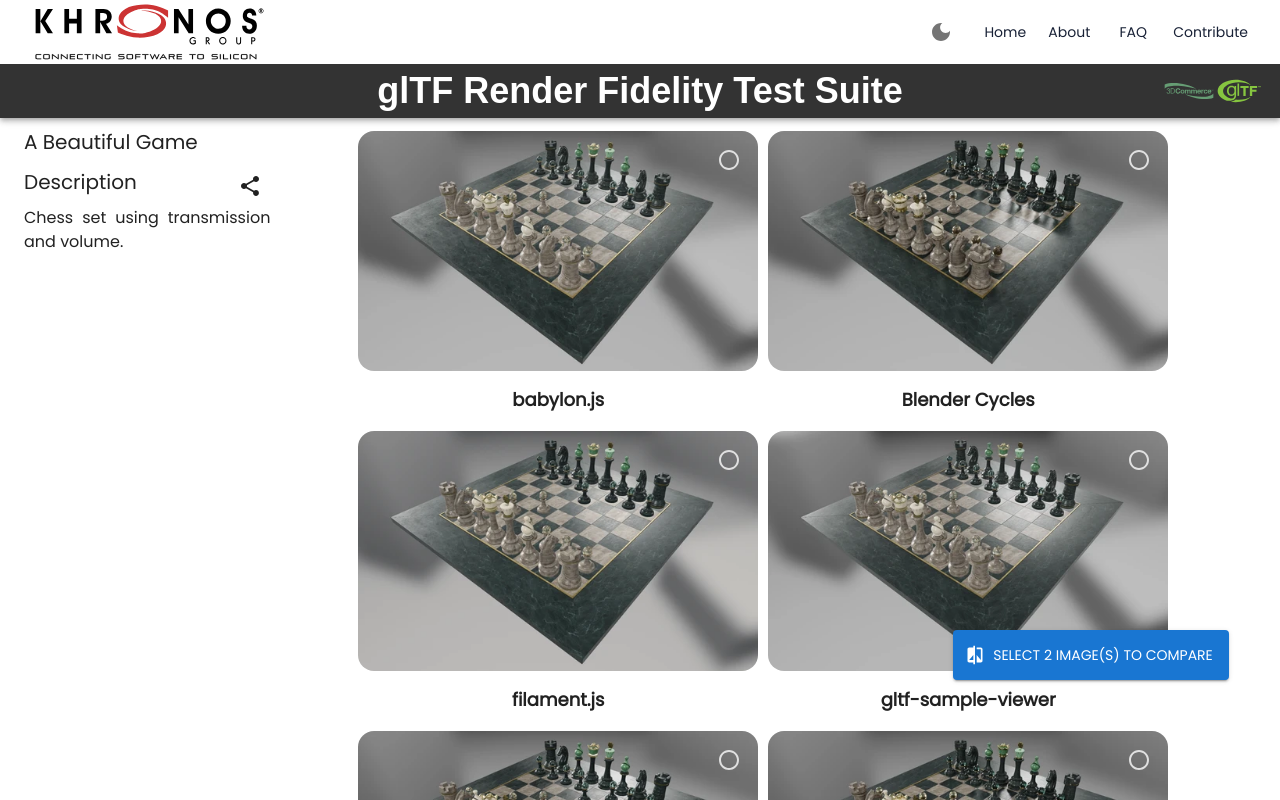
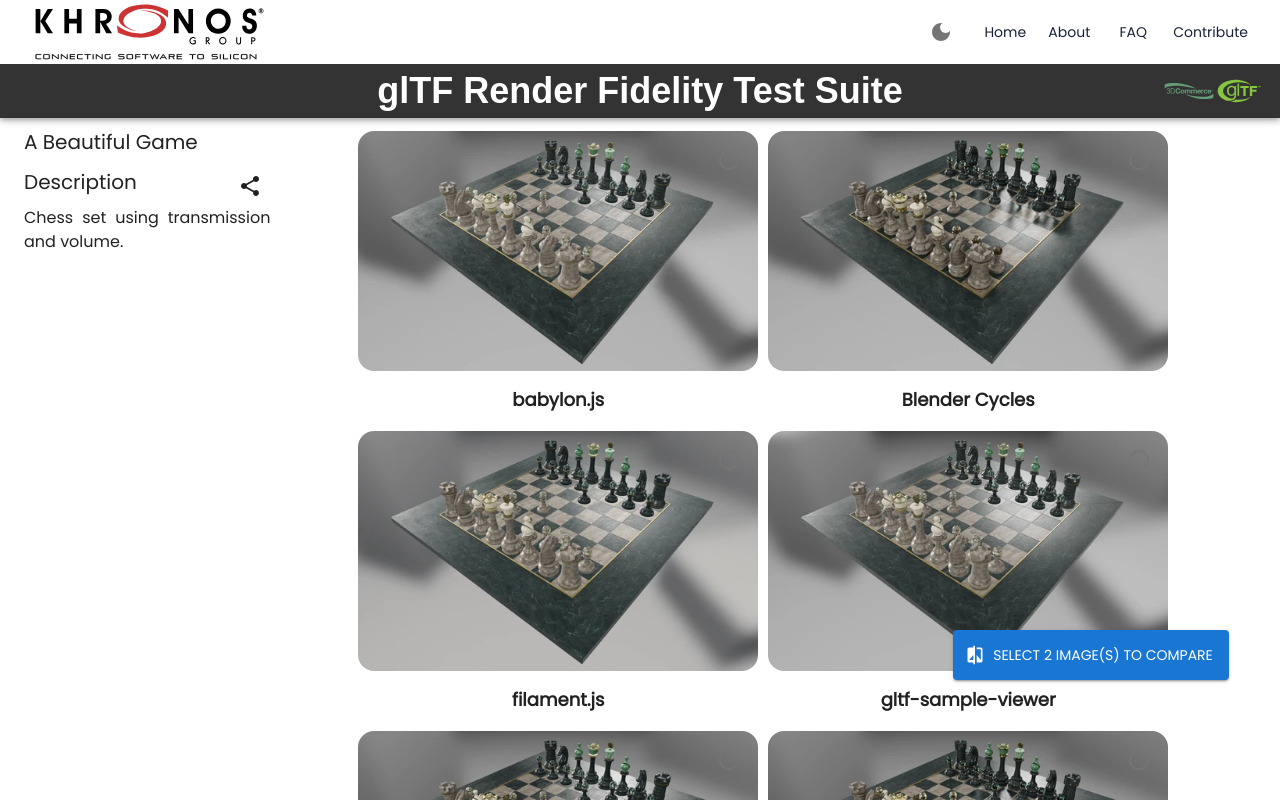
Before and after one commit to phasmatic3d/rfw, a Next.js app: page /model/ABeautifulGame in a window 1280 px wide. Shown: the top 800 px of the page. Built offline with nearby package versions, Linux system fonts and the light colour scheme; a web font is replaced by a local one; what @mui/material-nextjs would draw is missing.

Commit message:
Better colors for ModelCards

```diff
--- a/src/components/ModelCard.tsx
+++ b/src/components/ModelCard.tsx
@@ -16,17 +16,13 @@ export type ModelCardProps = {
 }
 
 export default function ModelCard({name, title, thumbnail, tags, selectTagCallback}: ModelCardProps) {
-
-  const theme = useTheme();
-  console.log('theme.palette', theme.palette);
-
   return (
       <Box width={{xs: '100%', sm: '400px' }}
         sx={{
           margin: '25px 5px',
           padding: '10px',
           "&:hover": {
-            backgroundColor: theme.palette.grey[700],
+            backgroundColor: 'grey.700',
             boxShadow: 3,
             borderRadius: "16px"
           },
--- a/src/components/ModelRenderCard.tsx
+++ b/src/components/ModelRenderCard.tsx
@@ -16,10 +16,7 @@ export type ModelCardProps = {
 }
 
 export default function ModelRenderCard({name, thumbnail, marked, onSelection}: ModelCardProps) {
-    const [selected, setSelected] = React.useState(false);
-
-
-  const theme = useTheme();
+  const [selected, setSelected] = React.useState(false);
 
   const markCard = (clicked: boolean) => {
     onSelection(name);
@@ -32,7 +29,7 @@ export default function ModelRenderCard({name, thumbnail, marked, onSelection}:
                 width: "100%",
                  margin: '5px',
                  "&:hover": {
-                    backgroundColor: "gray",
+                    backgroundColor: 'grey.700',
                     boxShadow: 3,
                     borderRadius: "16px"
                 },
@@ -67,7 +64,7 @@ export default function ModelRenderCard({name, thumbnail, marked, onSelection}:
                     position: 'absolute',
                     top: 8,
                     right: 8,
-                    color: marked ? 'primary.main' : 'grey.700',
+                    color: marked ? 'grey.500' : 'grey.400',
                     '& .MuiSvgIcon-root': {
                         fontSize: 24,
                     },
```
